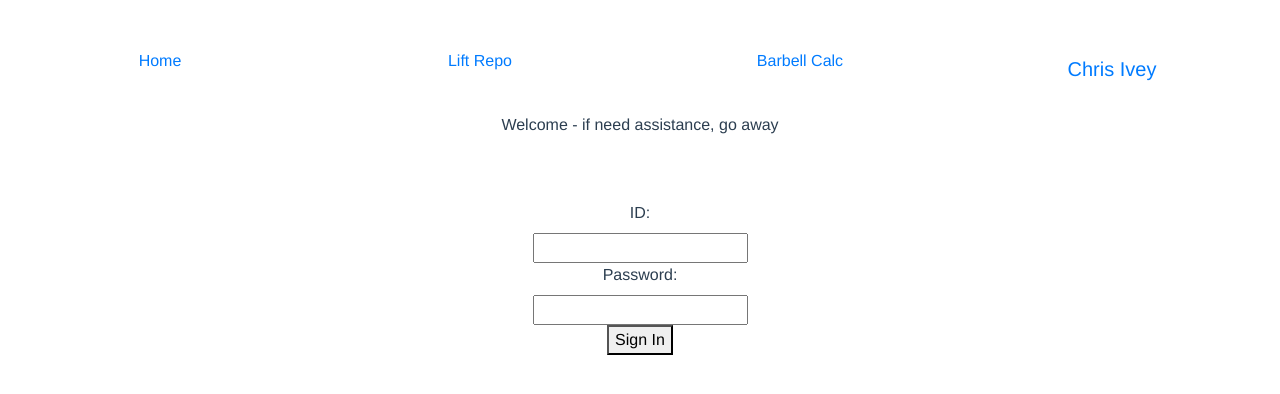
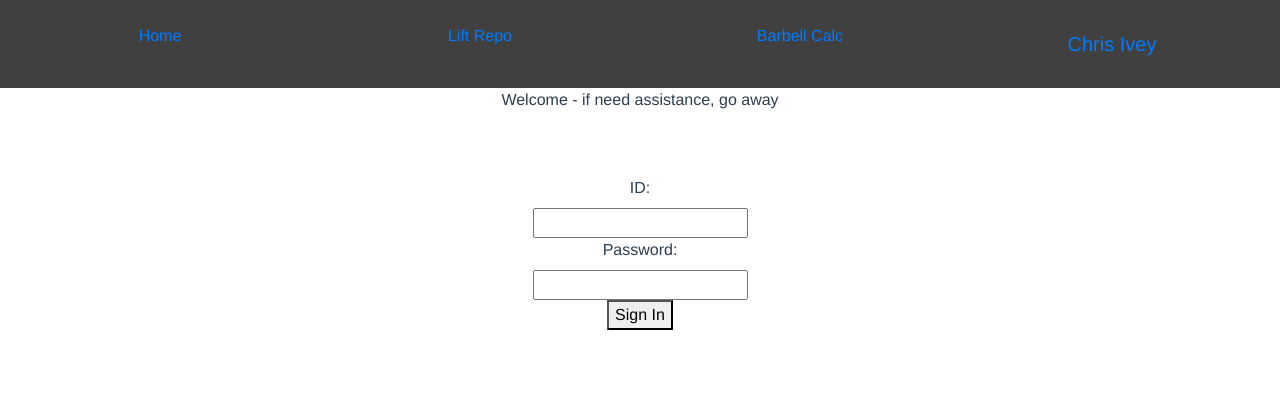
Before and after one commit to chrisivey01/gym-vue-app, a Vue app: page / in a window 1280 px wide. Shown: the top 394 px of the page. Built offline with nearby package versions, Linux system fonts and the light colour scheme.

Commit message:
css chaanges

```diff
--- a/src/App.vue
+++ b/src/App.vue
@@ -40,6 +40,5 @@ export default {
   -moz-osx-font-smoothing: grayscale;
   text-align: center;
   color: #2c3e50;
-  margin-top: 25px;
 }
 </style>
--- a/src/components/Inputs.vue
+++ b/src/components/Inputs.vue
@@ -10,17 +10,29 @@
                 <label class="error"> {{weights.errors}} </label>
             </div>
             <div v-else class="weights">
+                <div>
                     <label> 45lbs: </label>
                     <label> {{weights.fortyFives}} </label>
+                </div>
+                <div>
                     <label> 25lbs: </label>
                     <label> {{weights.twentyFives}} </label>
+                </div>
+                <div>
                     <label> 10lbs: </label>
                     <label> {{weights.tens}} </label>
+                </div>
+                <div>
                     <label> 5lbs: </label>
                     <label> {{weights.fives}} </label>
+                </div>
+                <div>
                     <label> 2.5lbs: </label>
                     <label> {{weights.twoPointFives}}</label>
+                </div>
+                <div>
                     <label v-if="weights.extraWeight !== 0"> Extra weight: {{weights.extraWeight}}lbs</label>
+                </div>
             </div>
         </div>
         <button @click="alert()">Calculate</button>
--- a/src/components/Navbar.vue
+++ b/src/components/Navbar.vue
@@ -1,6 +1,6 @@
 <template>
 
-    <div>
+    <div class="navContainer">
         <nav  class="navbar navbar-inverse navbar-fixed-top head">
             <ul class="nav navbar-nav">
                 <li class="active spacing"> <router-link to="/">Home</router-link> </li>
@@ -36,6 +36,12 @@
     }
     .navbar-nav{
         flex-direction: unset !important;
+
+    }
+
+    .navContainer{
+        background-color: #404040;
+
     }
 
     .navbar{
```
Lines whose indentation alone changed are shown as unchanged.
